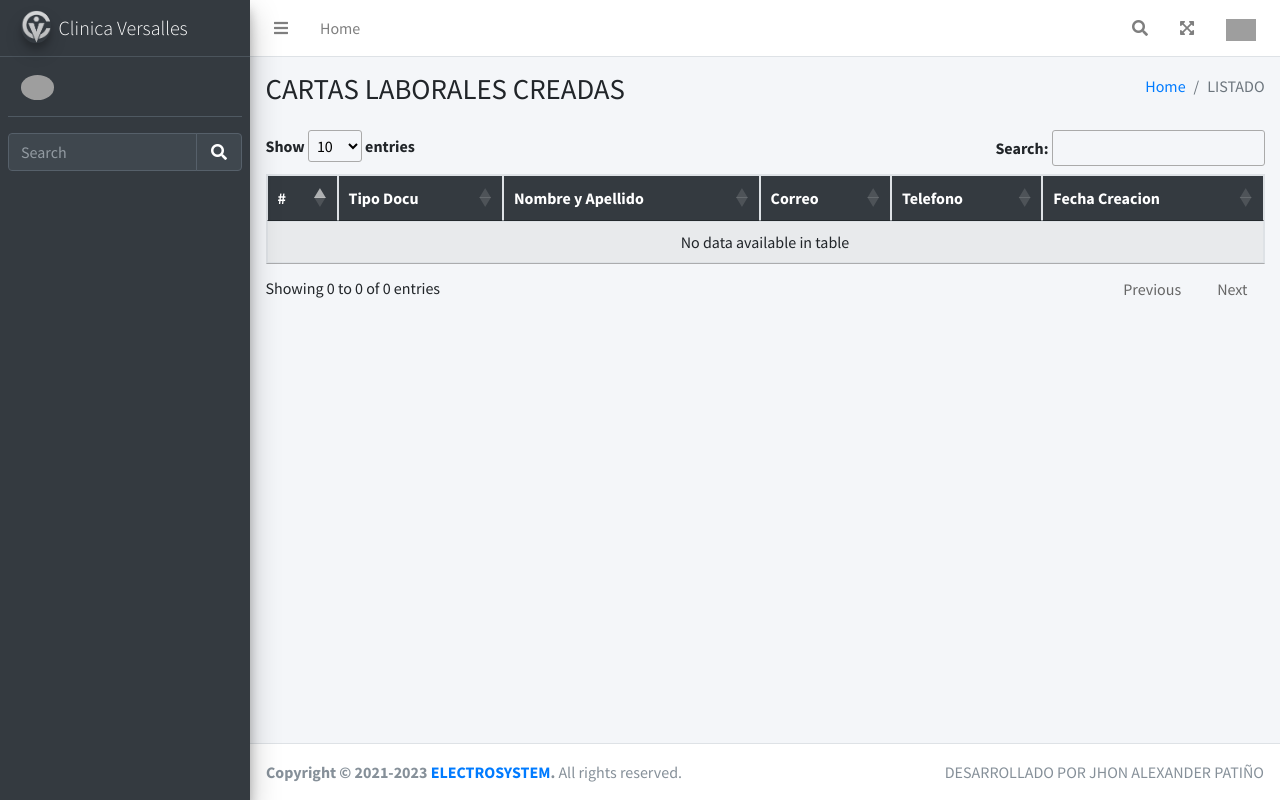
After one commit to jhon19980/personal, a PHP site: page /pagina/verificar/cartas_laborales.php in a window 1280 px wide. The commit adds this page. Run offline with PHP 8.4, Linux system fonts and the light colour scheme; the visitor is signed in with stand-in values (Sample User, id 1); data that the repository does not hold is empty; some libraries are stand-ins or nearby versions; grey boxes are pictures that could not be loaded.

Commit message:
modificacion

```diff
--- a/pagina/layout/sidebar.php
+++ b/pagina/layout/sidebar.php
@@ -40,7 +40,8 @@ $id = $_SESSION['id'];
         "Personal" => "../personal/personal.php",
         "Cursos" => "../cursos/cursos.php",
         "Generar Usuario" => "../generar/generar.php",
-        "Inactivar Usuario" => "../inactivar/inactivar.php"
+        "Inactivar Usuario" => "../inactivar/inactivar.php",
+        "Cartas Laborales" => "../verificar/cartas_laborales.php"
       ];
     } elseif ($tipo == "solinux" || $tipo == "binaps" || $tipo == "scse" || $tipo == "moodle") {
       $allowedLinks = [
--- /dev/null
+++ b/pagina/verificar/cartas_laborales.php
@@ -0,0 +1,160 @@
+<!--A Design by Jhon Alexander P
+Author: ElectroSystem
+Author URL: http://electrosistem.com.co
+License: Creative Commons Attribution 1.0 Unported
+
+-->
+
+<?php
+session_start();
+include('../../pagina/layout/session.php'); // Para limitar el tiempo
+
+// Redirige al index si la sesión no está activa
+if (!isset($_SESSION['usuario_autenticado']) || empty($_SESSION['usuario_autenticado'])) {
+    header('Location: ../../index.php');
+    exit();
+}
+?>
+
+<?php include '../layout/header.php';
+
+
+?>
+
+
+<!-- Font Awesome -->
+<link rel="stylesheet" href="../layout/plugins/datatables/dataTables.bootstrap.css">
+<link rel="stylesheet" href="../layout/apps/dist/css/adminlte.min.css">
+<link rel="stylesheet" href="../layout/plugins/select2/select2.min.css">
+<link rel="stylesheet" href="//cdn.datatables.net/1.13.3/css/jquery.dataTables.min.css">
+<!-- AdminLTE Skins. Choose a skin from the css/skins
+         folder instead of downloading all of them to reduce the load. -->
+<link rel="stylesheet" href="../layout/dist/css/skins/_all-skins.min.css">
+
+<body class="hold-transition sidebar-mini">
+  <div class="wrapper">
+    <?php include '../layout/main_sidebar.php'; ?>
+    <!-- top navigation -->
+    </aside>
+    <?php include '../layout/top_nav.php'; ?>
+
+    <!-- Content Wrapper. Contains page content -->
+    <div class="content-wrapper">
+      <!-- Content Header (Page header) -->
+      <div class="content-header">
+        <div class="container-fluid">
+          <div class="row mb-2">
+            <div class="col-sm-6">
+              <h1 class="m-0">CARTAS LABORALES CREADAS</h1>
+            </div><!-- /.col -->
+            <div class="col-sm-6">
+              <ol class="breadcrumb float-sm-right">
+                <li class="breadcrumb-item"><a href="#">Home</a></li>
+                <li class="breadcrumb-item active">LISTADO</li>
+              </ol>
+            </div><!-- /.col -->
+          </div><!-- /.row -->
+        </div><!-- /.container-fluid -->
+
+      </div>
+      <!-- /.content-header -->
+
+      <!--end of modal-->
+
+      <div class="content">
+        <div class="container-fluid">
+          <div class="box-body">
+            <div class="box-body" style="overflow-x:scroll; ">
+              <table id="example2" class="table table-bordered table-striped">
+                <thead>
+                  <tr class=" btn-dark">
+
+                    <th>#</th>
+                    <th>Tipo Docu</th>
+                    <th>Nombre y Apellido</th>
+                    <th>Correo</th>
+                    <th>Telefono</th>
+                    <th>Fecha Creacion</th>
+                  </tr>
+                </thead>
+                <tbody>
+                  <?php
+
+                  $query = $conexion->query("SELECT p.primer_nombre, p.primer_apellido, c.documento, c.correo, p.telefono, c.fecha_creacion
+                                            FROM carta c
+                                            INNER JOIN personal p ON c.documento = p.documento");
+
+                  $i = 0;
+                  while ($row = $query->fetch(PDO::FETCH_ASSOC)) {
+                    $i++;
+                    // Resto de tu código aquí...
+                  ?>
+                    <tr>
+
+                      <td><?php echo $i; ?></td>
+                      <td><?php echo $row['documento']; ?></td>
+                      <td><?php echo $row['primer_nombre'] . '  ' . $row['primer_apellido']; ?></td>
+                      <td><?php echo $row['correo']; ?></td>
+                      <td><?php echo $row['telefono']; ?></td>
+                      <td><?php echo $row['fecha_creacion']; ?></td>
+
+                    </tr>
+                    <!--end of modal-->
+                  <?php } ?>
+                </tbody>
+
+              </table>
+            </div>
+          </div>
+        </div><!-- /.box-body -->
+      </div>
+    </div>
+
+
+    <!-- /page content -->
+
+    <!-- footer content -->
+    <footer class="main-footer">
+      <!-- To the right -->
+      <div class="float-right d-none d-sm-inline">
+        DESARROLLADO POR JHON ALEXANDER PATIÑO
+      </div>
+      <!-- Default to the left -->
+      <strong>Copyright &copy; 2021-2023 <a href="https://adminlte.io">ELECTROSYSTEM</a>.</strong> All rights reserved.
+    </footer>
+  </div><!-- /.box-body -->
+  <!-- ./wrapper -->
+
+  <!-- REQUIRED SCRIPTS -->
+
+  <!-- jQuery -->
+  <script src="plugins/jquery/jquery.min.js"></script>
+  <!-- Bootstrap 4 -->
+  <script src="plugins/bootstrap/js/bootstrap.bundle.min.js"></script>
+  <!-- AdminLTE App -->
+  <script src="dist/js/adminlte.min.js"></script>
+  <script src="//cdn.datatables.net/1.13.3/js/jquery.dataTables.min.js"></script>
+
+
+  <?php include '../layout/datatable_script.php'; ?>
+
+
+  <script>
+    $(document).ready(function() {
+      $('#example2').DataTable({
+
+      });
+    });
+  </script>
+
+  <script src="//cdn.jsdelivr.net/npm/sweetalert2@11"></script>
+
+
+
+
+
+
+  <!-- /gauge.js -->
+</body>
+
+</html>
```
